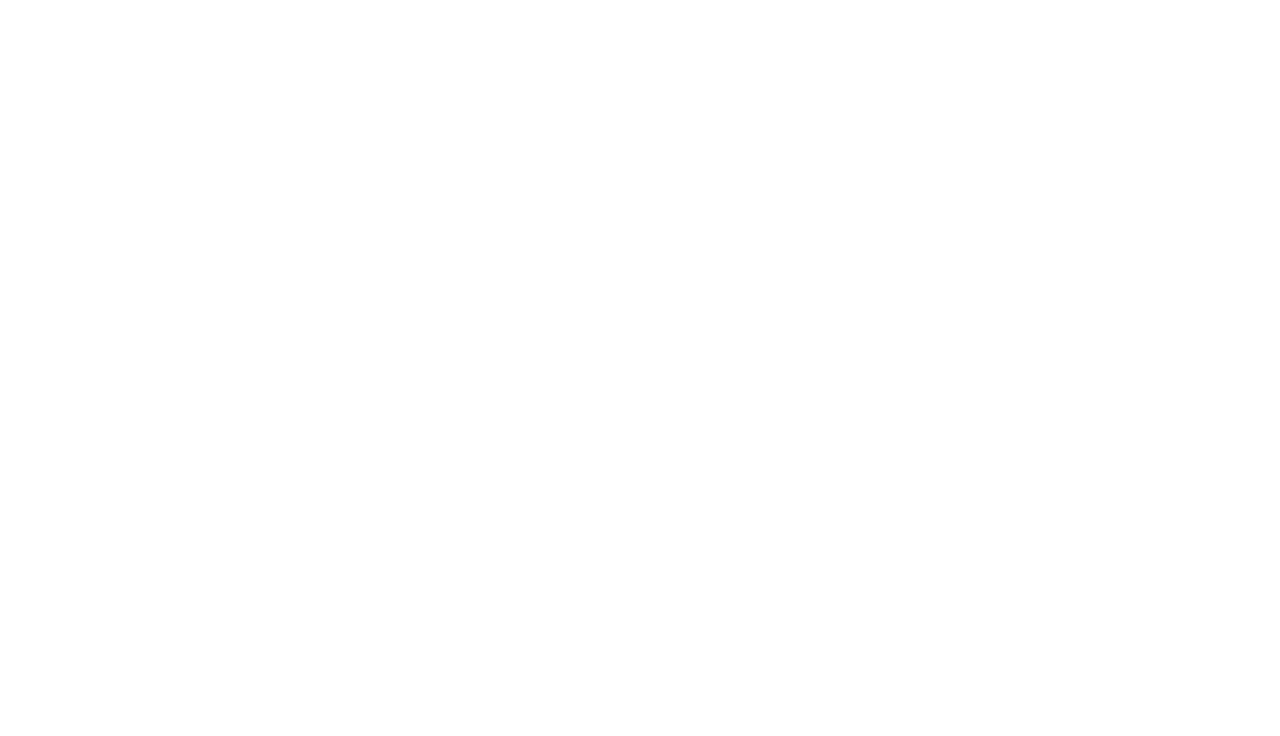
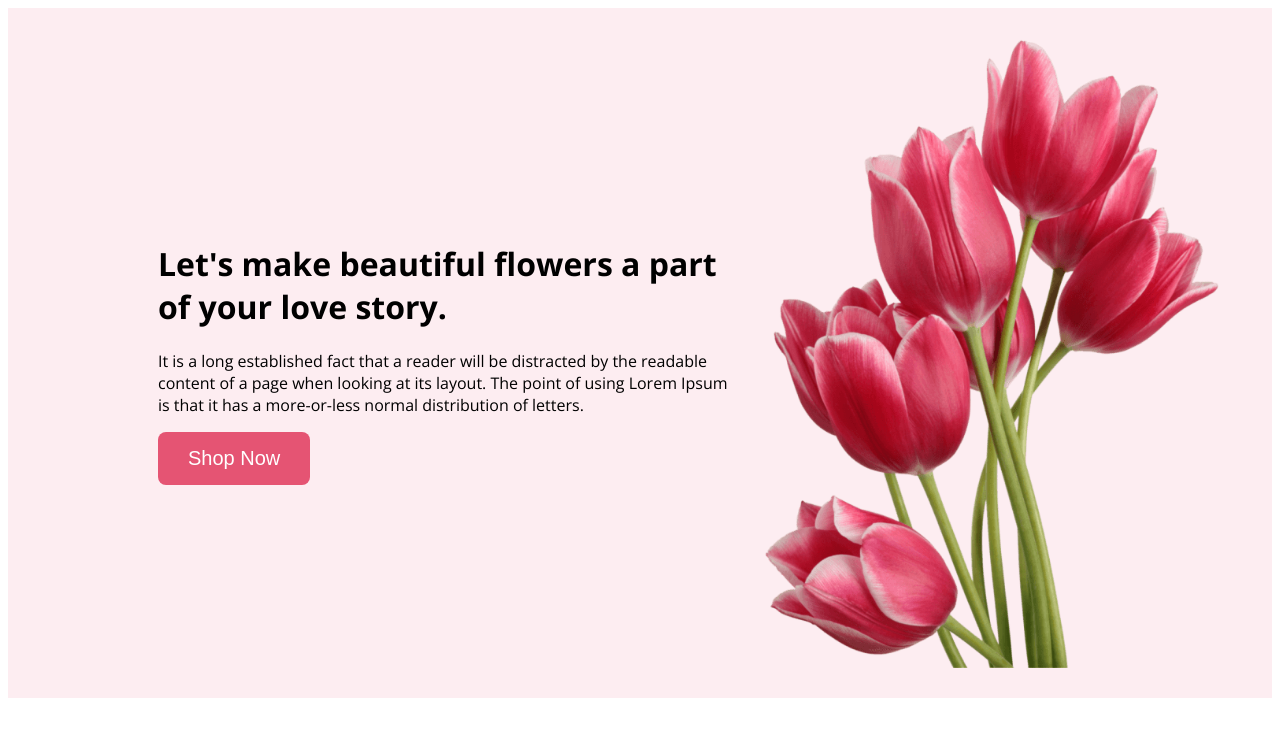
Before and after one commit to aladdincoder/first-assignment, a plain HTML site: page index.html in a window 1280 px wide. Drawn offline with nearby package versions, Linux system fonts and the light colour scheme.

Commit message:
banner profile pic added

```diff
--- a/index.html
+++ b/index.html
@@ -4,9 +4,22 @@
     <meta charset="UTF-8">
     <meta name="viewport" content="width=device-width, initial-scale=1.0">
     <title>flower website</title>
+    <link rel="preconnect" href="https://fonts.googleapis.com">
+    <link rel="preconnect" href="https://fonts.gstatic.com" crossorigin>
+    <link href="https://fonts.googleapis.com/css2?family=Open+Sans:wght@400;700;800&display=swap" rel="stylesheet">
+
+    <link rel="stylesheet" href="styles/flower.css">
 </head>
 <body>
-    <header>
+    <header class="header">
+        <div class="banner">
+            <div class="banner-content">
+                <h1 class="banner-title">Let's make beautiful flowers a part of your love story.</h1>
+                <p>It is a long established fact that a reader will be distracted by the readable content of a page when looking at its layout. The point of using Lorem Ipsum is that it has a more-or-less normal distribution of letters.</p>
+                <button class="btn-primary">Shop Now</button>
+            </div>
+            <img class="profile-pic" src="Flower Asset/pngwing 10.png" alt="">
+        </div>
 
     </header>
     <main>
--- a/styles/flower.css
+++ b/styles/flower.css
@@ -0,0 +1,29 @@
+/*common shared style*/
+body {
+    font-family: 'Open Sans', sans-serif;
+}
+
+/* head related style */
+.header {
+    background: rgba(229, 84, 115, 0.10);
+}
+
+.banner {
+    padding: 30px 30px 30px 150px;
+    display: flex;
+    align-items:center;
+}
+.banner .profile-pic{
+    width: 500px;
+}
+
+/* common button style */
+.btn-primary {
+    border-radius: 8px;
+    background: #E55473;
+    border: 0;
+    color: white;
+    font-size: 20px;
+    font-weight: 700px;
+    padding: 15px 30px;
+}
```
